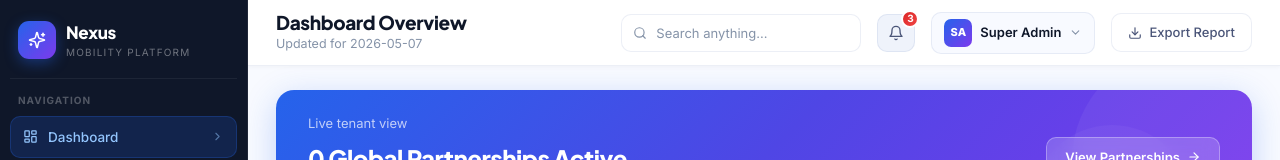
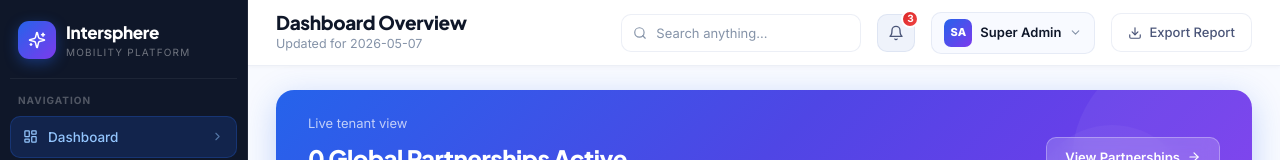
Before and after one commit to Sahhimanshu/nexus-mobility-client, a Next.js app: page / in a window 1280 px wide. Shown: the top 160 px of the page. Built offline with nearby package versions, Linux system fonts and the light colour scheme; no server answers.

Commit message:
Renamed app sidebar

```diff
--- a/src/components/layout/Sidebar.tsx
+++ b/src/components/layout/Sidebar.tsx
@@ -53,7 +53,7 @@ export default function Sidebar() {
             <div style={{
               fontFamily: 'var(--font-display)', fontSize: 17, fontWeight: 800,
               color: '#FFFFFF', letterSpacing: '-0.02em',
-            }}>Nexus</div>
+            }}>Intersphere</div>
             <div style={{ fontSize: 10, color: 'rgba(255,255,255,0.4)', letterSpacing: '0.12em', textTransform: 'uppercase', marginTop: -1 }}>Mobility Platform</div>
           </div>
         </div>
```
